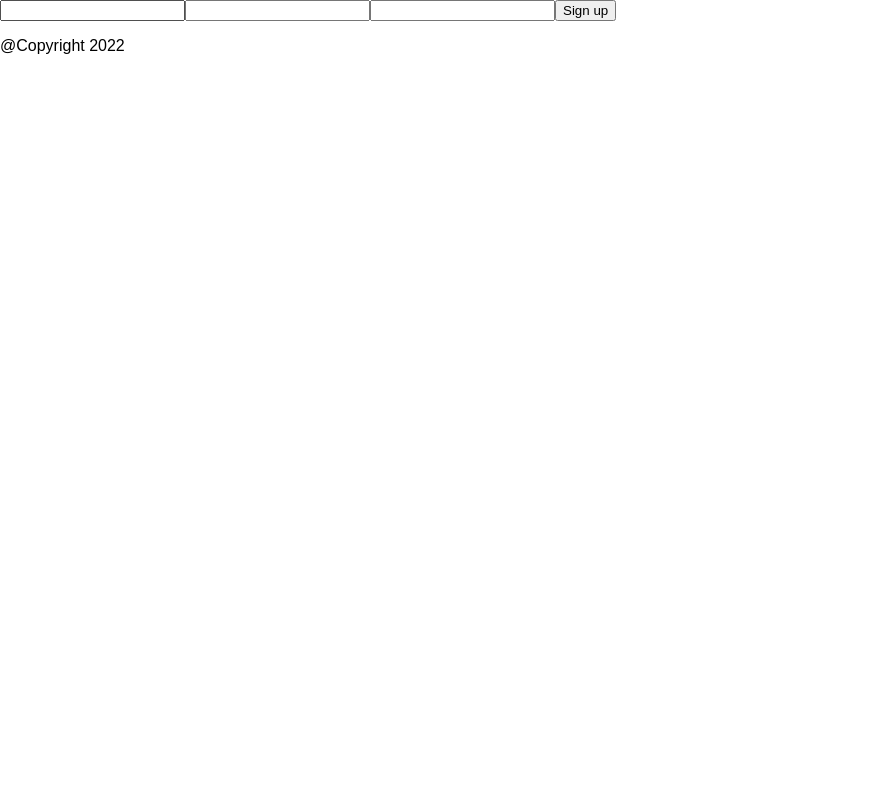
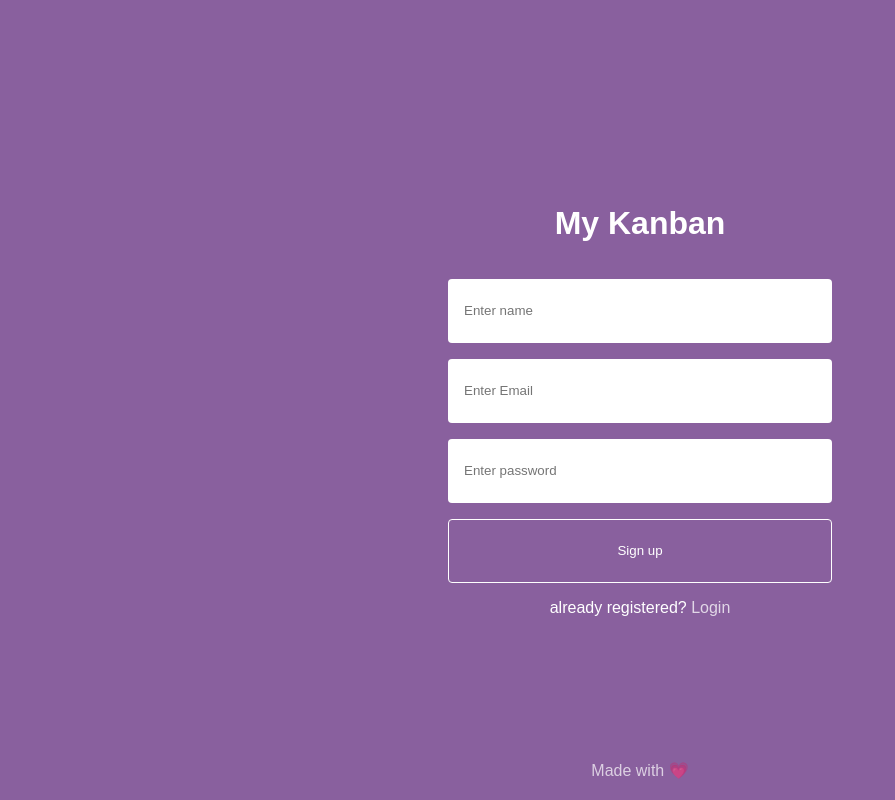
Before and after one commit to TanishqSingla/myKanban, a React (Vite) app in the folder client/: page /signup in a window 1280 px wide. Shown: the whole page, without its empty margins (0-895 px from the left). Built offline with nearby package versions, Linux system fonts and the light colour scheme; no server answers.

Commit message:
Add Sign up and login page

```diff
--- a/client/src/Layout/Footer/index.tsx
+++ b/client/src/Layout/Footer/index.tsx
@@ -1,5 +1,5 @@
 export default function() {
-  return <div className="footer">
-    <p>@Copyright 2022</p>
+  return <div className="footer" style={{position: 'absolute', width: "100%", margin: "4px auto", textAlign: 'center', bottom: 0}}>
+    <p style={{color: "rgba(255, 255, 255, 0.7"}}>Made with 💗</p>
   </div>
 }
--- a/client/src/Layout/Header/header.css
+++ b/client/src/Layout/Header/header.css
@@ -1,12 +1,15 @@
 header {
-  background: #026aa7;
   padding: 0 2rem;
   display: flex;
   align-items: center;
   justify-content: space-between;
+  background-color: #745286;
 }
 
 header ul li {
+ list-style-type: none;
+}
+header ul li a{
   display: flex;
   justify-items: center;
   gap: 4px;
@@ -15,6 +18,7 @@ header ul li {
   color: rgba(255, 255, 255, 0.5);
   background-color: rgba(255, 255, 255, 0.15);
   padding: .3rem .5rem;
+  text-decoration: none;
 }
 
 header .user {
@@ -25,7 +29,6 @@ header .user {
 header .user span {
   color: rgba(255, 255, 255, 0.7);
 }
-
 header button {
   height: 2rem;
   border: none;
--- a/client/src/Layout/Header/index.tsx
+++ b/client/src/Layout/Header/index.tsx
@@ -2,6 +2,7 @@ import { useContext, useEffect, useState } from "react";
 import { AuthContext } from "../../context/AuthContext";
 import { FaColumns, FaSignOutAlt } from "react-icons/fa";
 import "./header.css";
+import { Link } from "react-router-dom";
 
 export default function () {
 	const { state, dispatch } = useContext(AuthContext);
@@ -22,8 +23,10 @@ export default function () {
 					<nav>
 						<ul>
 							<li>
-								<FaColumns color="white" />
-								Boards
+								<Link to="/">
+									<FaColumns color="white" />
+									Boards
+								</Link>
 							</li>
 						</ul>
 					</nav>
--- a/client/src/index.css
+++ b/client/src/index.css
@@ -2,9 +2,60 @@ body {
   margin: 0;
   padding: 0;
   font-family: sans-serif;
+  background-color: #89609E;
 }
 
 .root {
   margin: 0;
   padding: 0;
 }
+
+main {
+  max-width: 1440px;
+  margin: 0 auto;
+  color: white;
+}
+
+.auth-form-container {
+  height: 100vh;
+  display: grid;
+  place-items: center;
+}
+.auth-form {
+  width: 24rem;
+  gap: 1rem;
+  display: flex;
+  flex-flow: column;
+}
+.auth-form h1 {
+  text-align: center;
+  color: white;
+}
+.auth-form span {
+  text-align: center;
+  color: white;
+}
+.auth-form span a {
+  color: rgba(255, 255, 255, 0.75);
+  text-decoration: none;
+}
+.auth-form input {
+  height: 2rem;
+  padding: 1rem;
+  border: none;
+  border-radius: 4px;
+}
+.auth-form button {
+  border: none;
+  border-radius: 4px;
+  cursor: pointer;
+  height: 4rem;
+  color: #fff;
+  border: solid 1px white;
+  background-color: transparent;
+}
+.auth-form button:hover {
+  background-color: white;
+  transition: .3s ease-in;
+  color: #89609E;
+}
--- a/client/src/pages/Home.tsx
+++ b/client/src/pages/Home.tsx
@@ -12,7 +12,7 @@ export default function () {
 		}
 	}, []);
 
-	return <div>
-
-  </div>;
+	return <main>
+		<h1>Boards</h1>
+  </main>;
 }
--- a/client/src/pages/Login.tsx
+++ b/client/src/pages/Login.tsx
@@ -1,4 +1,5 @@
 import { useContext, useState } from "react";
+import { Link } from "react-router-dom";
 import { AuthContext } from "../context/AuthContext";
 
 export default function () {
@@ -24,21 +25,25 @@ export default function () {
 	};
 
 	return (
-		<div>
-			<form onSubmit={submitHandler}>
+		<div className="auth-form-container">
+			<form onSubmit={submitHandler} className="auth-form">
+				<h1>My Kanban</h1>
 				<input
 					type="email"
+					placeholder="Email"
 					value={email}
 					onChange={(e) => setEmail(e.target.value)}
 					required
 				/>
 				<input
 					type="password"
+					placeholder="Password"
 					value={password}
 					onChange={(e) => setPassword(e.target.value)}
 					required
 				/>
 				<button type="submit">Login</button>
+				<span>not registered yet? <Link to="/signup">Sign Up</Link></span>
 			</form>
 		</div>
 	);
--- a/client/src/pages/Signup.tsx
+++ b/client/src/pages/Signup.tsx
@@ -1,4 +1,5 @@
 import React, { useContext, useState } from "react";
+import { Link } from "react-router-dom";
 import { AuthContext } from "../context/AuthContext";
 
 export default function () {
@@ -25,27 +26,32 @@ export default function () {
 	};
 
 	return (
-		<div>
-			<form onSubmit={submitHandler}>
+		<div className="auth-form-container">
+			<form onSubmit={submitHandler} className="auth-form">
+				<h1>My Kanban</h1>
 				<input
 					type="name"
 					value={name}
 					onChange={(e) => setName(e.target.value)}
+					placeholder="Enter name"
 					required
 				/>
 				<input
 					type="email"
 					value={email}
+					placeholder="Enter Email"
 					onChange={(e) => setEmail(e.target.value)}
 					required
 				/>
 				<input
 					type="password"
 					value={password}
+					placeholder="Enter password"
 					onChange={(e) => setPassword(e.target.value)}
 					required
 				/>
 				<button type="submit">Sign up</button>
+				<span>already registered? <Link to="/login">Login</Link></span>
 			</form>
 		</div>
 	);
```
